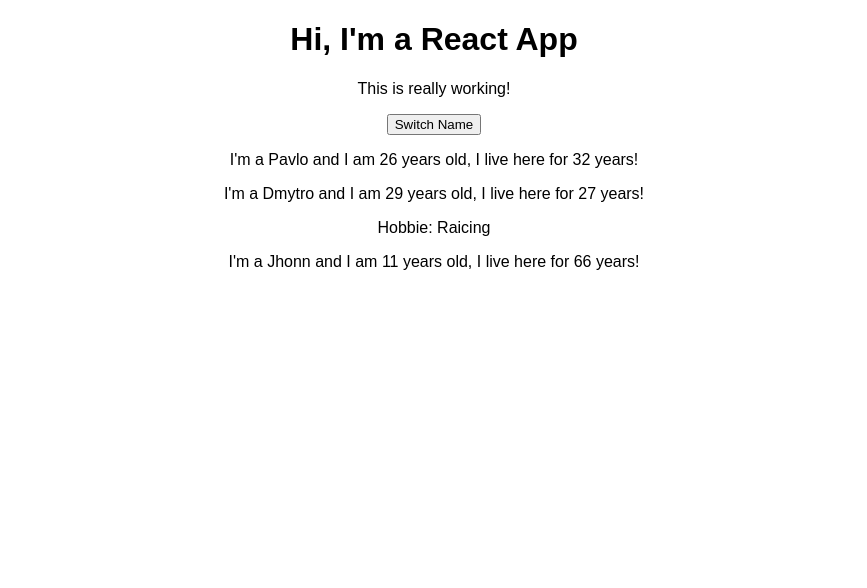
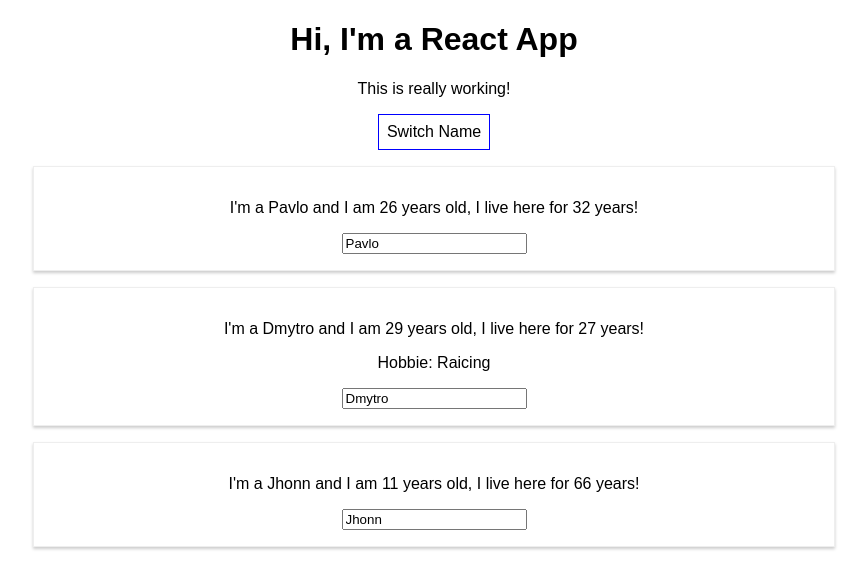
Before and after one commit to kryshenp/react-redux-course, a React (Create React App) app in the folder react-complete-guide/: page / in a window 1280 px wide. Shown: the top 588 px of the page, without its empty margins (206-1073 px from the left). Built offline with nearby package versions, Linux system fonts and the light colour scheme.

Commit message:
before assignment

```diff
--- a/react-complete-guide/src/App.js
+++ b/react-complete-guide/src/App.js
@@ -1,49 +1,72 @@
-import React, { Component, useState } from "react";
+import React, { Component } from "react";
 import "./App.css";
 import Person from "./Person/Person";
 
-// class App extends Component {
-const app = (props) => {
-  // render() {
-  const [personsState, setPersonsState] = useState({
+class App extends Component {
+  state = {
     persons: [
       { name: "Pavlo", age: 32 },
       { name: "Dmytro", age: 27 },
       { name: "Jhonn", age: 66 },
     ],
-    otherState: "some other value",
-  });
+  };
 
-  const switchNameHandler = () => {
+  switchNameHandler = (newName) => {
     // console.log("Was clicked!");
     // DON'T DO THIS ---->this.state.persons[0].name = "Pablo";
-    setPersonsState({
+    this.setState({
       persons: [
-        { name: "Pavlo", age: 32 },
+        { name: newName, age: 32 },
         { name: "Dmytrooo", age: 27 },
         { name: "Jhonn", age: 37 },
       ],
     });
   };
 
+  nameChangedHandler = (event) => {
+    this.setState({
+      persons: [
+        { name: "Pavlo", age: 32 },
+        { name: event.target.value, age: 27 },
+        { name: "Jhonn", age: 66 },
+      ],
+    });
+  };
+
+  render() {
+    const style = {
+      backgroundColor: "white",
+      font: "inherit",
+      border: "1px solid blue",
+      padding: "8px",
+      cursor: "pointer",
+    };
+
     return (
       <div className="App">
         <h1>Hi, I'm a React App</h1>
         <p>This is really working!</p>
-      <button onClick={switchNameHandler}>Switch Name</button>
+        <button
+          onClick={() => this.switchNameHandler("Pabbbblo")}
+          style={style}
+        >
+          Switch Name
+        </button>
         <Person
-        name={personsState.persons[0].name}
-        age={personsState.persons[0].age}
+          name={this.state.persons[0].name}
+          age={this.state.persons[0].age}
         />
         <Person
-        name={personsState.persons[1].name}
-        age={personsState.persons[1].age}
+          name={this.state.persons[1].name}
+          age={this.state.persons[1].age}
+          click={this.switchNameHandler.bind(this, "Paooooooolo")}
+          changed={this.nameChangedHandler}
         >
           Hobbie: Raicing
         </Person>
         <Person
-        name={personsState.persons[2].name}
-        age={personsState.persons[2].age}
+          name={this.state.persons[2].name}
+          age={this.state.persons[2].age}
         />
       </div>
     );
@@ -51,8 +74,8 @@ const app = (props) => {
     //   "div",
     //   { className: "App" },
     //   React.createElement("h1", null, "Hi, I'm a React App!!!")
-  // );
-};
-// }
+    // );/
+  }
+}
 
-export default app;
+export default App;
--- a/react-complete-guide/src/Person/Person.css
+++ b/react-complete-guide/src/Person/Person.css
@@ -0,0 +1,8 @@
+.Person {
+  width: 60%;
+  margin: 16px auto;
+  border: 1px solid #eee;
+  box-shadow: 0 2px 3px #ccc;
+  padding: 16px;
+  text-align: center;
+}
--- a/react-complete-guide/src/Person/Person.js
+++ b/react-complete-guide/src/Person/Person.js
@@ -1,13 +1,15 @@
 import React from "react";
+import "./Person.css";
 
 const person = (props) => {
   return (
-    <div>
-      <p>
+    <div className="Person">
+      <p onClick={props.click}>
         I'm a {props.name} and I am {Math.floor(Math.random() * 30)} years old,
         I live here for {props.age} years!
       </p>
       <p>{props.children}</p>
+      <input type="text" onChange={props.changed} value={props.name} />
     </div>
   );
 };
```
Lines whose indentation alone changed are shown as unchanged.
